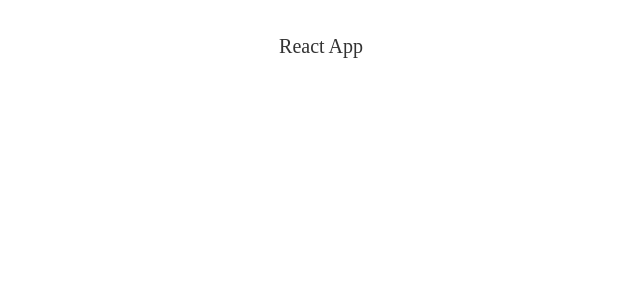
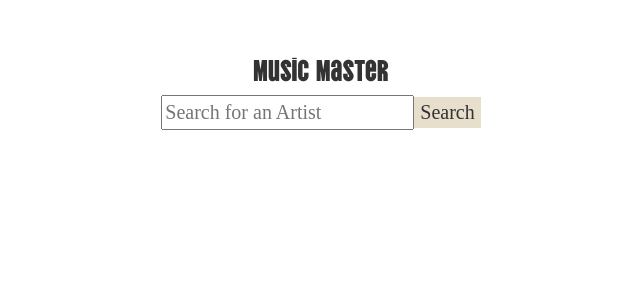
Before and after one commit to AllenHo2/Music-Master, a React (Vite) app: page / in a window 1280 px wide. Shown: the top 300 px of the page, without its empty margins (319-959 px from the left). Built offline with nearby package versions, Linux system fonts and the light colour scheme.

Commit message:
New Artist Search Bar and events handler

```diff
--- a/src/components/App.js
+++ b/src/components/App.js
@@ -1,10 +1,24 @@
 import React, { Component }from "react";
 
 class App extends Component {
+    state = { artistQuery: ''};
+
+    updateArtistQuery = event => {
+        console.log('event', event);
+    }
+
+    ClickedButton = () => {
+        console.log('clicked');
+    }
 
     render() {
         return(
-            <div>React App</div>
+            <div>
+                <h2>Music Master</h2>
+                <input onChange={this.updateArtistQuery}
+                 placeholder='Search for an Artist'/>
+                <button>Search</button>
+            </div>
         );
     }
 }
--- a/src/index.css
+++ b/src/index.css
@@ -30,16 +30,16 @@ button{
     font-family: '';
     background-color: #E7DECC;
     border: none;
-    padding: 5px 10px;
+    /* padding: 5px 10px;
     border-radius: 15px;
-    transition-duration: 0.4s;
+    transition-duration: 0.4s; */
 }
 
 button:hover{
     background-color: #FDF6E4;
     border: none;
-    padding: 5px 10px;
-    border-radius: 15px;
+    /* padding: 5px 10px;
+    border-radius: 15px; */
     box-shadow: 0px 0px 10px 0px rgba(0,0,0,0.75);
 
 }
```
